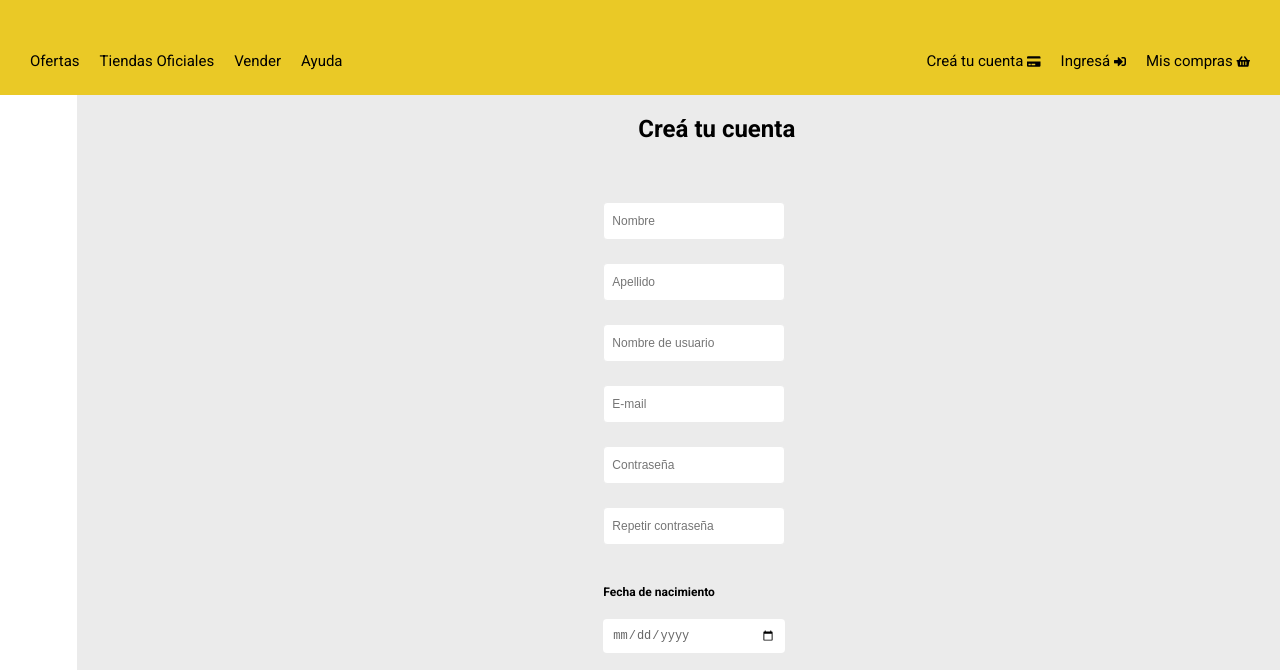
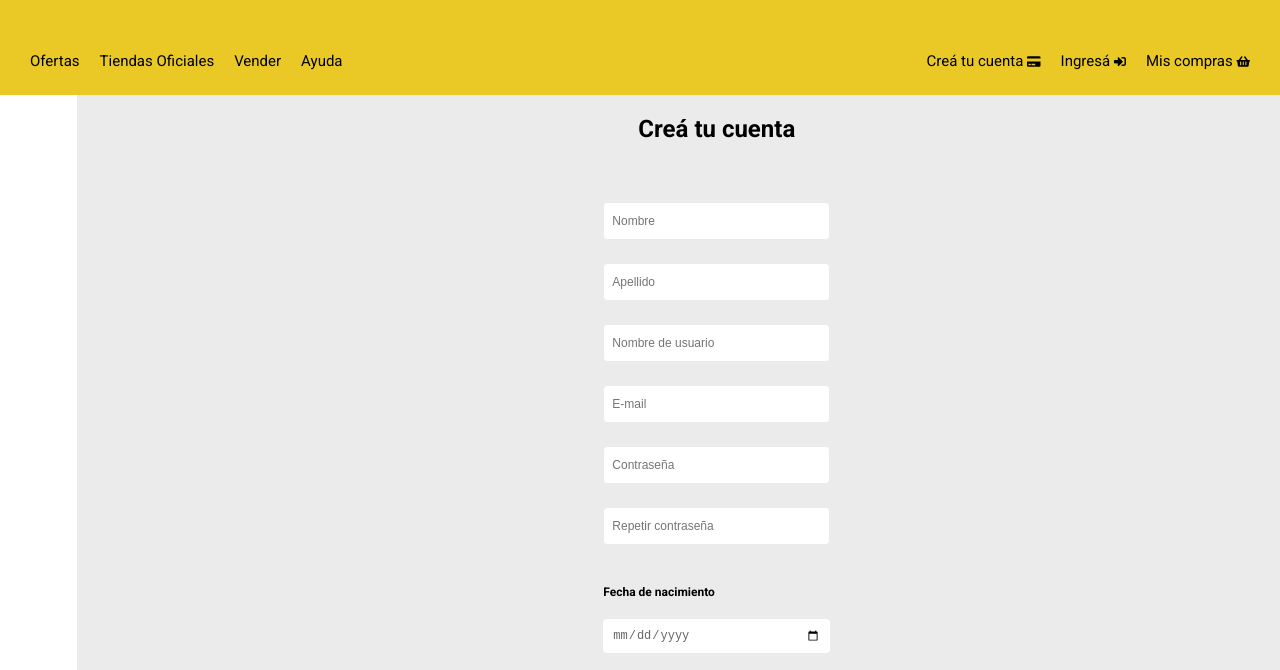
Before and after one commit to Sowska/entregaIndividualDH, a website: page views/register.html in a window 1280 px wide. Shown: the part 91-761 px from the top of the page. Drawn offline with Linux system fonts and the light colour scheme.

Commit message:
fixed input size in register

```diff
--- a/public/css/register.css
+++ b/public/css/register.css
@@ -30,7 +30,6 @@ h1{
 .form-rows{
     display: flex;
     flex-direction: column;
-    width: 80%;
 }
 
 .field-container{
@@ -49,7 +48,7 @@ h1{
 
 .focus-input{
     margin-top: 3px;
-    width: 100%;
+    width: auto;
     height: 38px;
     padding: 8px;
     border: 1px solid var(--grisClaro);
```
